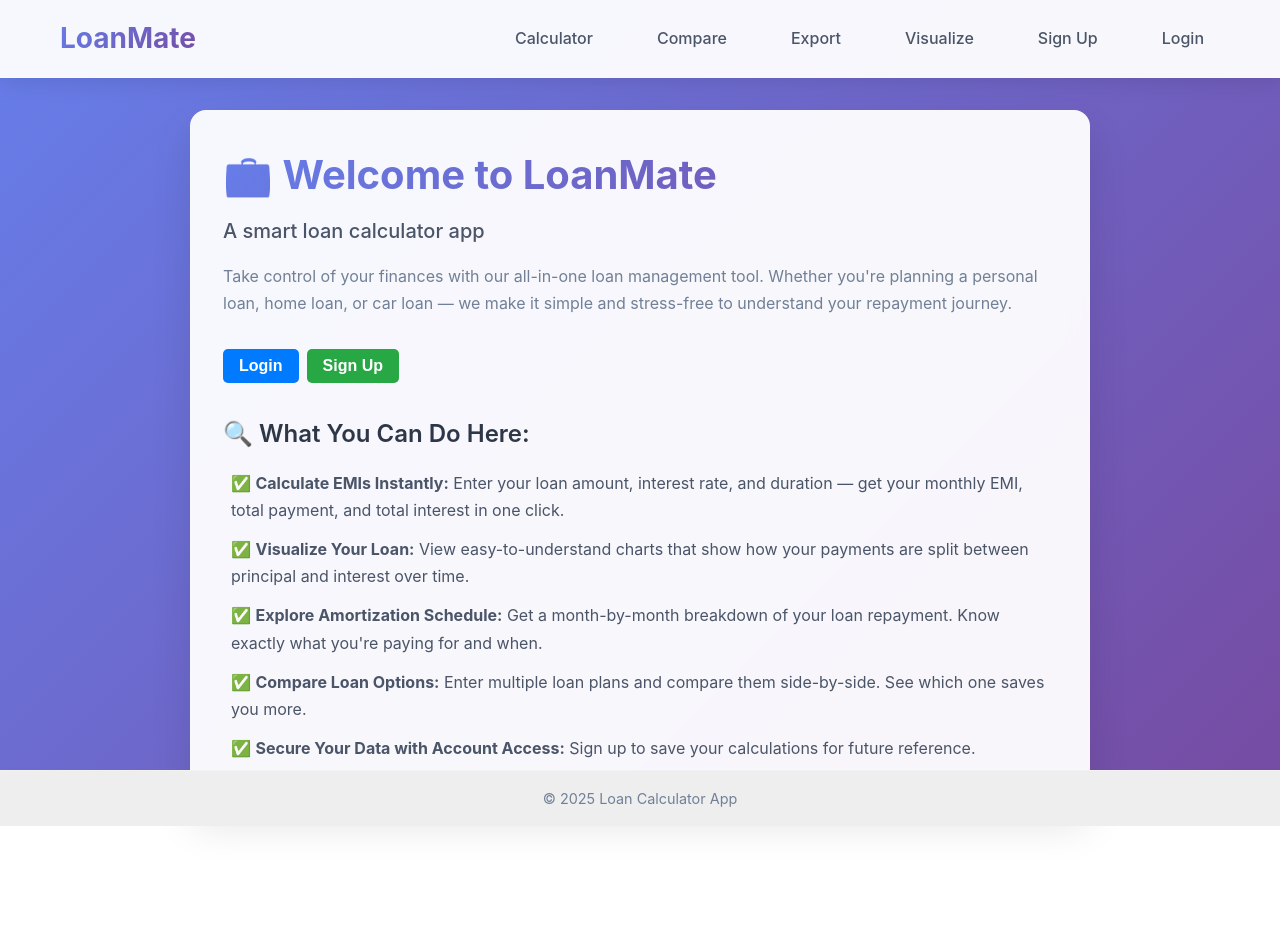
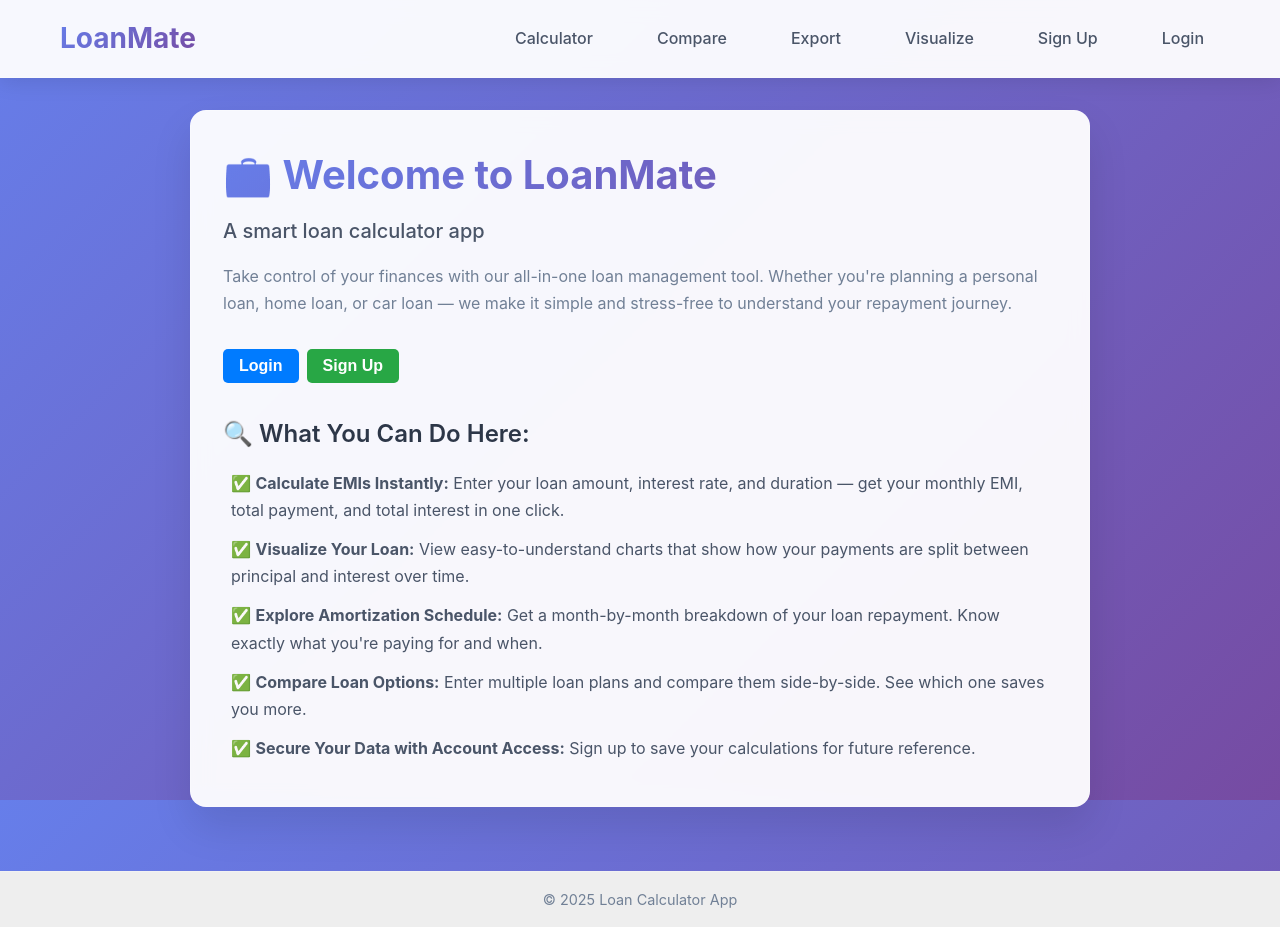
Before and after one commit to Priyal-2005/Loan-Calculator-App, a Next.js app: page / in a window 1280 px wide. Before the commit the page ends 826 px from the top, so only its background shows below. Built offline with nearby package versions, Linux system fonts and the light colour scheme; no server answers.

Commit message:
Make footer always appear at bottom of page

```diff
--- a/app/globals.css
+++ b/app/globals.css
@@ -16,11 +16,11 @@ html, body {
 body {
     display: flex;
     flex-direction: column;
+    min-height: 100vh;
 }
 
 main {
     flex: 1;
-    min-height: calc(100vh - 140px);
 }
 
 /* Container utilities */
@@ -551,8 +551,7 @@ footer {
     color: #718096;
     font-size: 0.9rem;
     border-top: 1px solid rgba(255, 255, 255, 0.2);
-    margin-top: 2rem;
-    position: relative;
+    margin-top: auto;
 }
 
 /* Responsive design */
```
